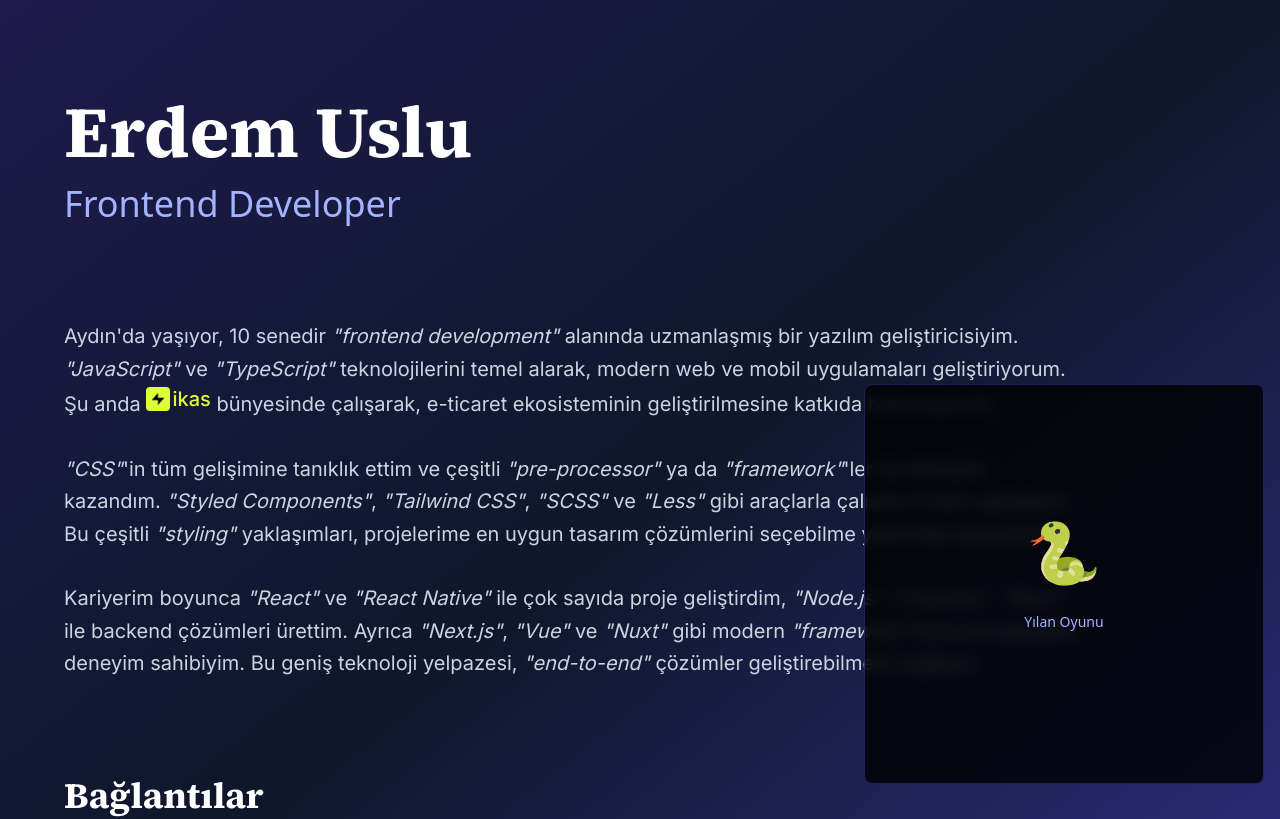
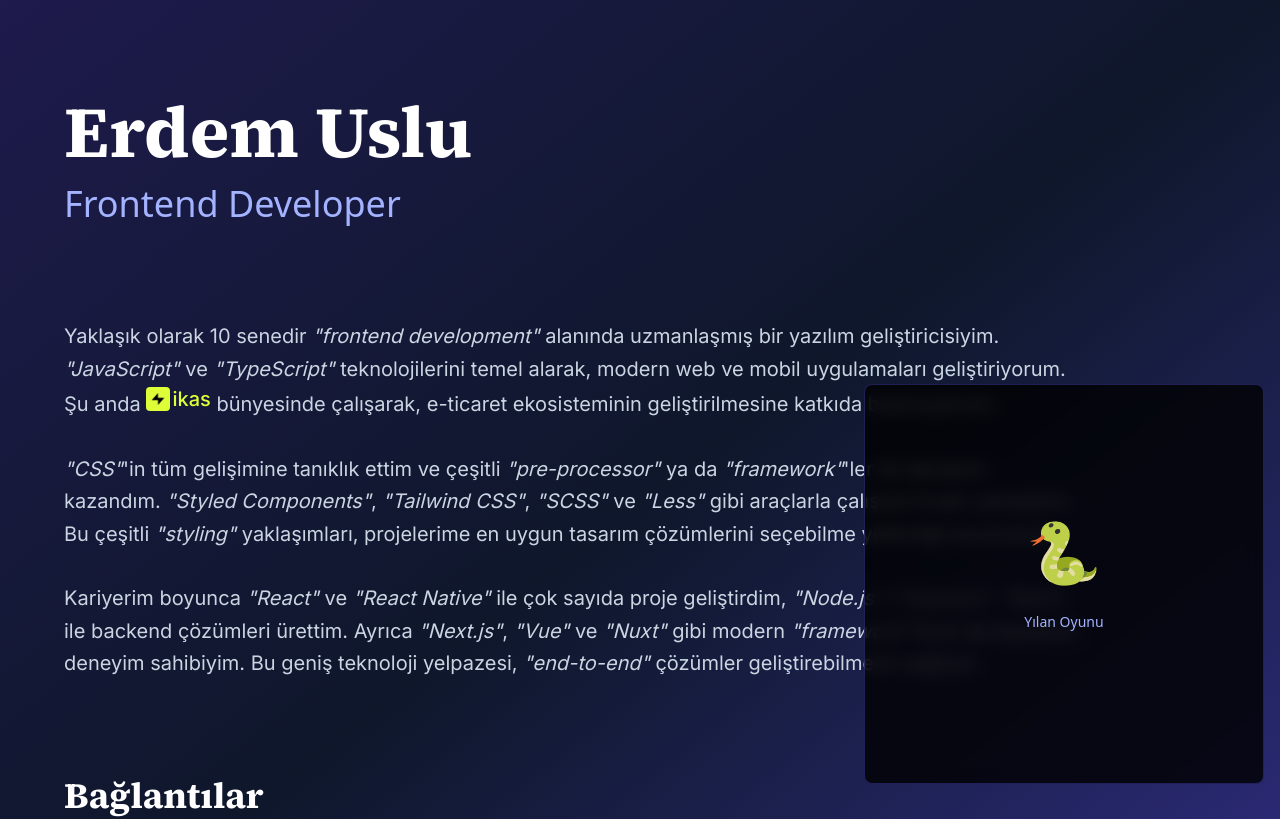
Before and after one commit to erdemuslu/erdemuslucom, a Next.js app: page / in a window 1280 px wide. Shown: the top 819 px of the page. Built offline with nearby package versions, Linux system fonts and the light colour scheme.

Commit message:
feat: update about me

```diff
--- a/src/app/page.tsx
+++ b/src/app/page.tsx
@@ -284,7 +284,7 @@ export default function Home() {
         <section className="mb-16 xl:mb-24 2xl:mb-32">
           <div className="text-lg xl:text-xl 2xl:text-3xl text-slate-300 leading-relaxed xl:leading-relaxed 2xl:leading-relaxed space-y-6 xl:space-y-8 2xl:space-y-10 font-inter">
             <p>
-              Aydın&apos;da yaşıyor, 10 senedir{" "}
+              Yaklaşık olarak 10 senedir{" "}
               <em>&quot;frontend development&quot;</em> alanında uzmanlaşmış bir
               yazılım geliştiricisiyim. <em>&quot;JavaScript&quot;</em> ve{" "}
               <em>&quot;TypeScript&quot;</em> teknolojilerini temel alarak,
```
